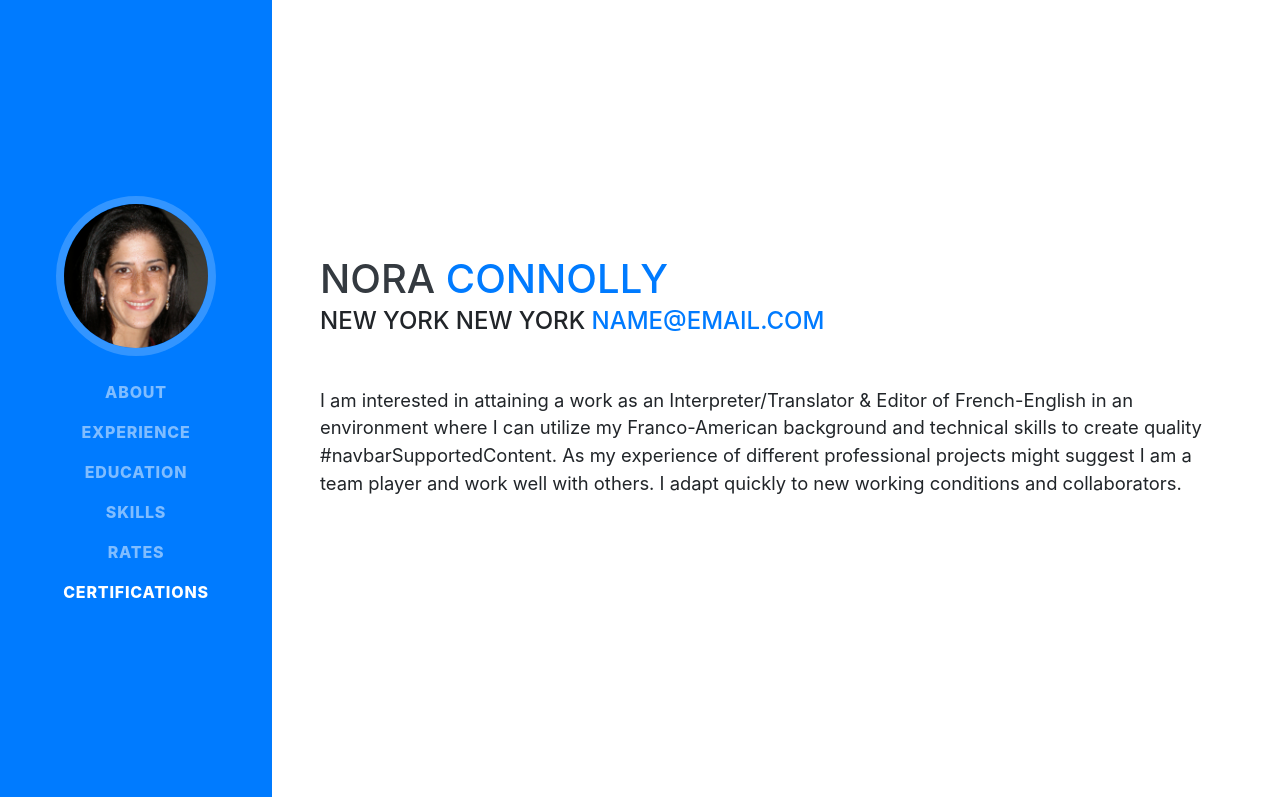
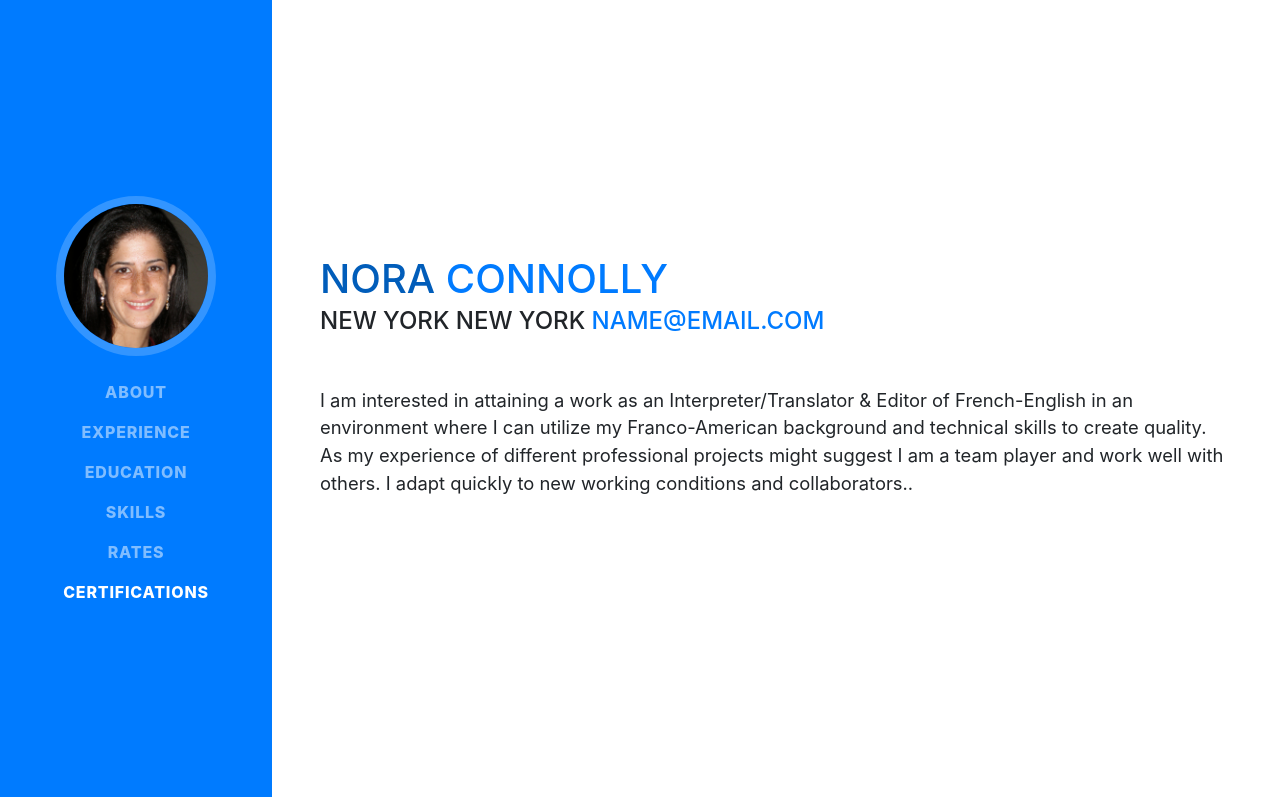
Before and after one commit to shelleycavaness/nora_connelly, a website with bundled scripts: page index.html in a window 1280 px wide. Shown: the top 797 px of the page. Built offline with nearby package versions, Linux system fonts and the light colour scheme; a web font is replaced by a local one.

Commit message:
text changes

```diff
--- a/index.html
+++ b/index.html
@@ -63,13 +63,14 @@
 
     <section class="resume-section p-3 p-lg-5 d-flex align-items-center" id="about">
       <div class="w-100">
-        <h1 class="mb-0">Nora
+        <!-- i added the style=color blue. not sure about it-->
+        <h1 class="mb-0" style="color:#015dba">Nora
           <span class="text-primary">Connolly</span>
         </h1>
         <div class="subheading mb-5">new york New York
           <a href="mailto:name@email.com">name@email.com</a>
         </div>
-        <p class="lead mb-5">I am interested in attaining a work as an Interpreter/Translator & Editor of French-English in an environment where I can utilize my Franco-American background and technical skills to create quality #navbarSupportedContent. As my experience of different professional projects might suggest I am a team player and work well with others. I adapt quickly to new working conditions and collaborators. </p>
+        <p class="lead mb-5">I am interested in attaining a work as an Interpreter/Translator & Editor of French-English in an environment where I can utilize my Franco-American background and technical skills to create quality. As my experience of different professional projects might suggest I am a team player and work well with others. I adapt quickly to new working conditions and collaborators..</p>
         <!-- <div class="social-icons">
           <a href="#">
             <i class="fab fa-linkedin-in"></i>
```
